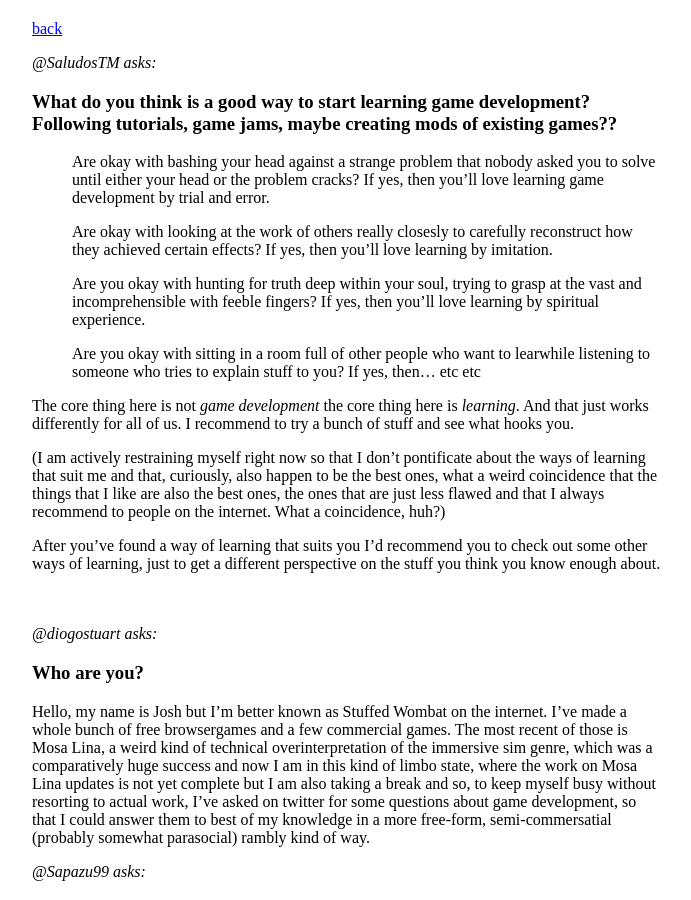
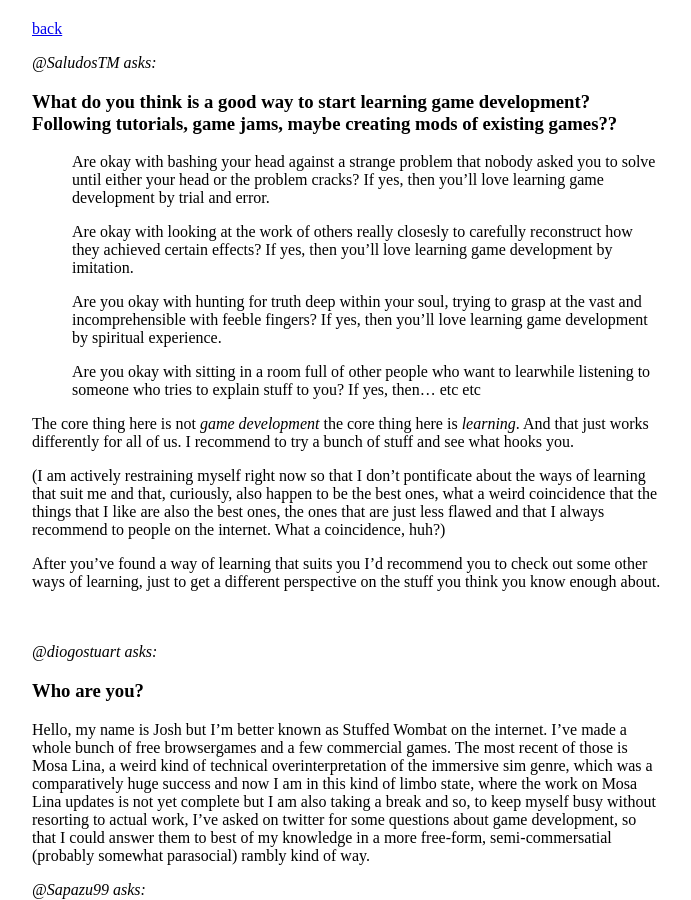
Before and after one commit to stuffedwombat/stuffedwombat.github.io, a Jekyll site: the page built from qa.md, in a window 1280 px wide and 900 px high. Shown: the whole window, without its empty margins (292-983 px from the left). Built offline with Jekyll 4.4.1, drawn with Linux system fonts in a browser that asks for light colours; our own code applies the rules of GitHub Pages for plain Markdown files; comment, search, counter and statistics services are not loaded.

Commit message:
Update qa.md

```diff
--- a/qa.md
+++ b/qa.md
@@ -5,9 +5,9 @@
 
 - Are okay with bashing your head against a strange problem that nobody asked you  to solve until either your head or the problem cracks? If yes, then you'll love learning game development by trial and error.
 
-- Are okay with looking at the work of others really closesly to carefully reconstruct how they achieved certain effects? If yes, then you'll love learning by imitation.
+- Are okay with looking at the work of others really closesly to carefully reconstruct how they achieved certain effects? If yes, then you'll love learning game development by imitation.
 
-- Are you okay with hunting for truth deep within your soul, trying to grasp at the vast and incomprehensible with feeble fingers? If yes, then you'll love learning by spiritual experience.
+- Are you okay with hunting for truth deep within your soul, trying to grasp at the vast and incomprehensible with feeble fingers? If yes, then you'll love learning game development by spiritual experience.
 
 - Are you okay with sitting in a room full of other people who want to learwhile listening to someone who tries to explain stuff to you? If yes, then... etc etc
 
```
